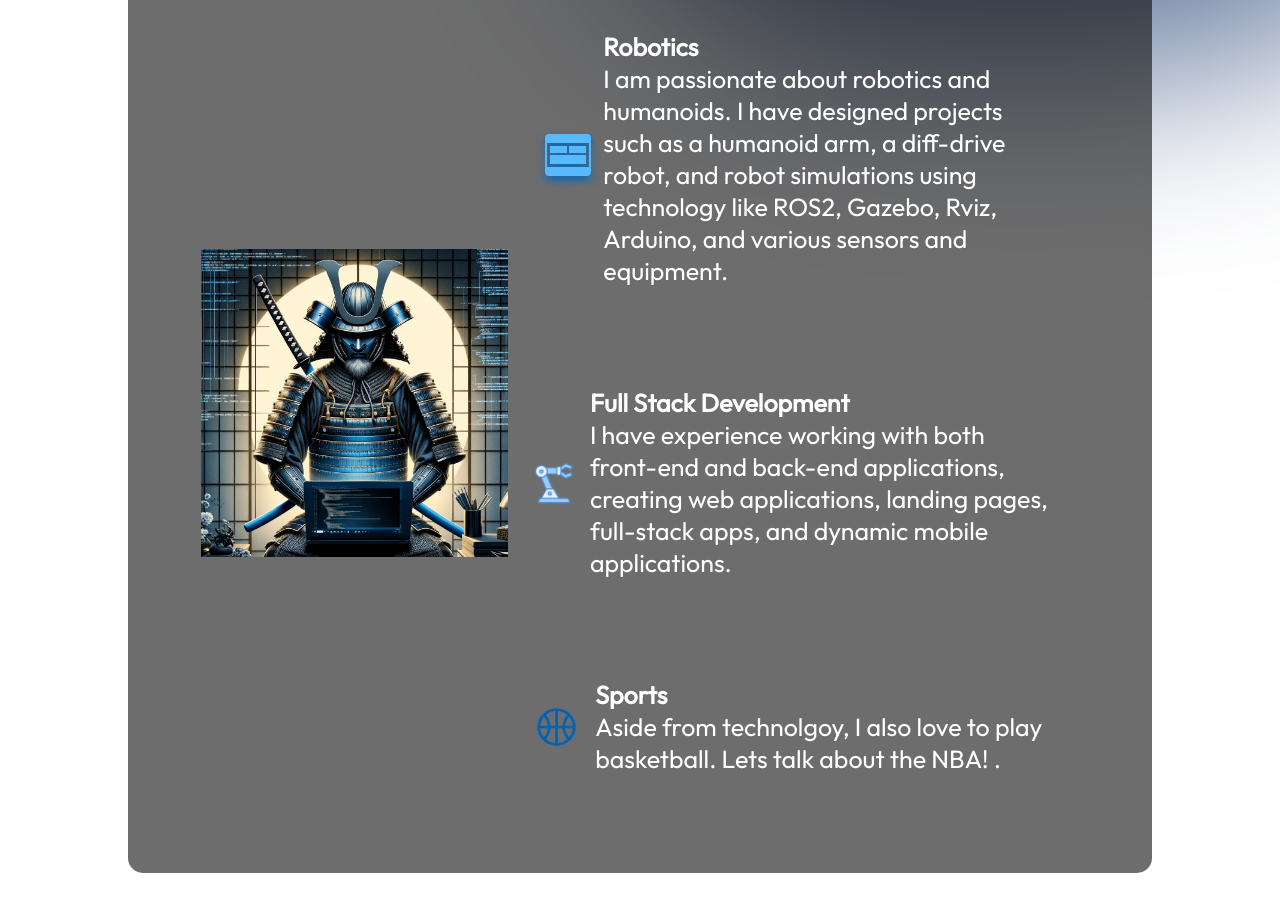
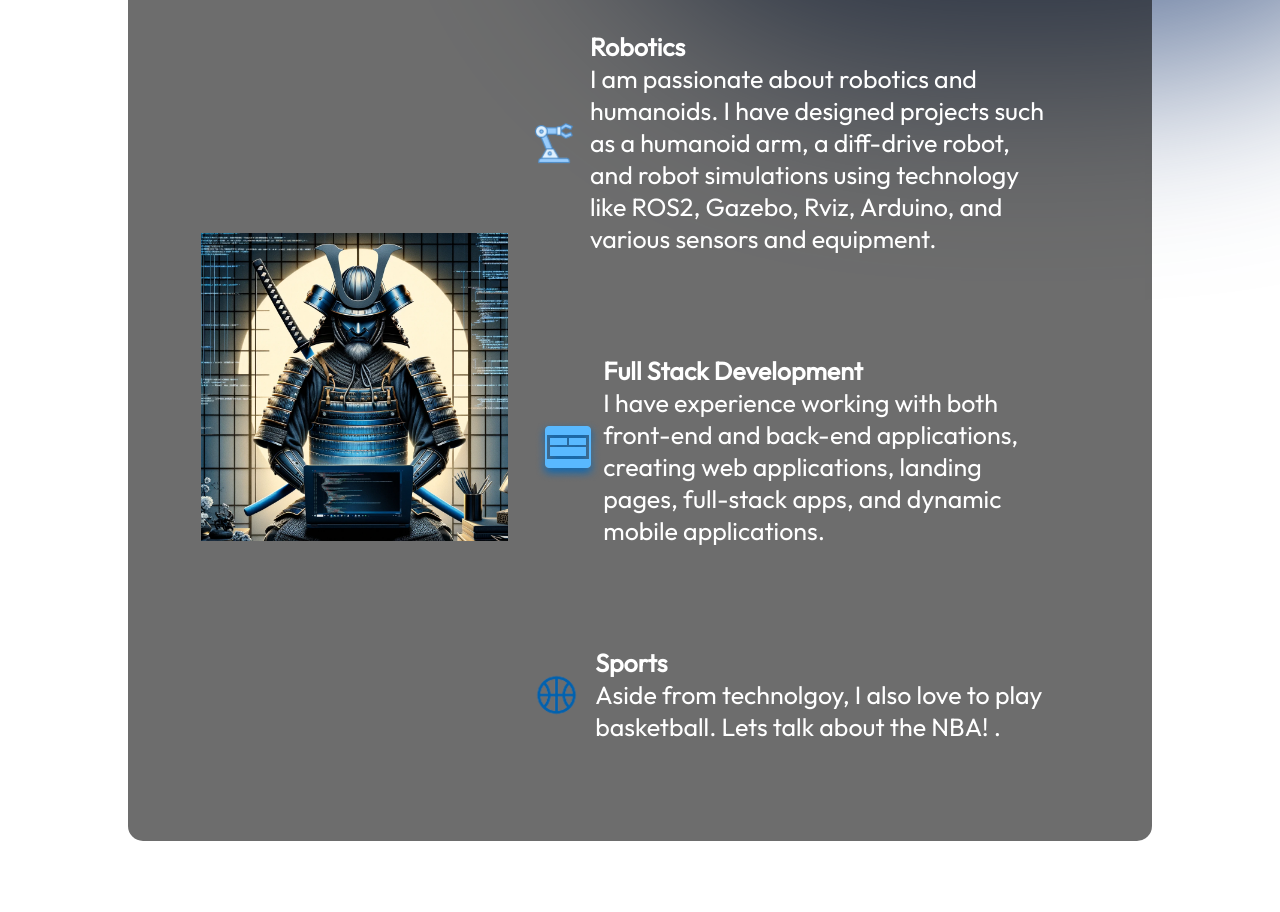
Before and after one commit to hassaan141/website, a React (Vite) app: page / in a window 1280 px wide. Shown: the part 974-1886 px from the top of the page. Built offline with nearby package versions, Linux system fonts and the light colour scheme.

Commit message:
Update About.jsx

```diff
--- a/src/componenets/About/About.jsx
+++ b/src/componenets/About/About.jsx
@@ -13,14 +13,14 @@ export const About =()=>{
         <img src={getImageUrl("about/me.webp")} alt="luffy" className={styles.aboutImage}/>
         <ul className={styles.aboutItems}>
           <li className={styles.aboutItem}>
-            <img src={getImageUrl("about/uiIcon.png")} alt="Cursor" />
+            <img src={getImageUrl("about/robotics.png")} className={styles.robotImg} alt="Servor" />
             <div className={styles.aboutItemText}>
               <h3>Robotics</h3>
               <p>I am passionate about robotics and humanoids. I have designed projects such as a humanoid arm, a diff-drive robot, and robot simulations using technology like ROS2, Gazebo, Rviz, Arduino, and various sensors and equipment.</p>
             </div>
           </li>
           <li className={styles.aboutItem}>
-            <img src={getImageUrl("about/robotics.png")} className={styles.robotImg} alt="Servor" />
+            <img src={getImageUrl("about/uiIcon.png")} alt="Cursor" />
             <div className={styles.aboutItemText}>
               <h3>Full Stack Development</h3>
               <p>I have experience working with both front-end and back-end applications, creating web applications, landing pages, full-stack apps, and dynamic mobile applications.</p>
```
